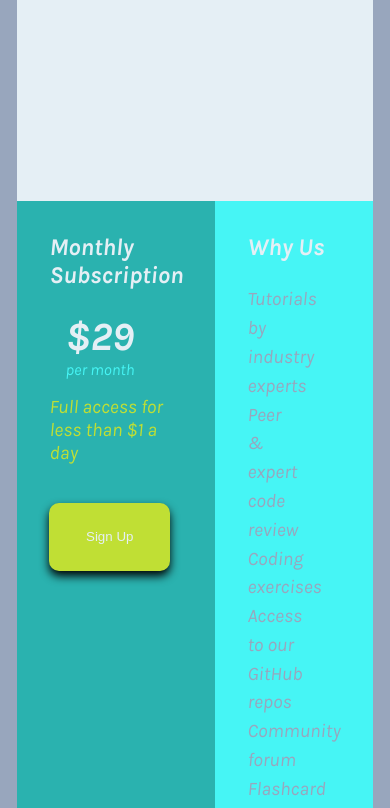
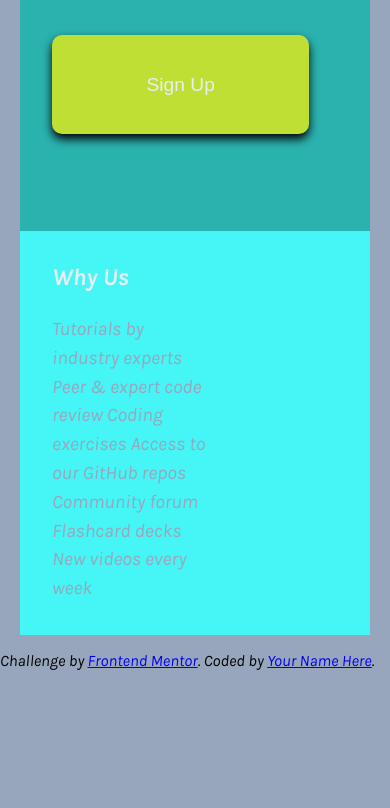
Before and after one commit to ilvdrskn/project15, a plain HTML site: page index.html in a window 390 px wide. Shown: the part 577-1385 px from the top of the page. After the commit the page ends 1247 px from the top, so only its background shows below. Drawn offline with Linux system fonts and the light colour scheme.

Commit message:
finished challenge

```diff
--- a/style.css
+++ b/style.css
@@ -26,6 +26,7 @@ main.container {
     min-height: 100vh;
     align-items: center;
     justify-content: center;
+    margin-bottom: 1em;
 }
 
 .container {
@@ -104,9 +105,32 @@ button[type=button] {
     background-color: var(--BrightYellow);
     border-radius: 10px;
     box-shadow: 0 5px 10px black;
+    font-size: 1.2em;
 }
 
 .item_3 .info {
     width: 55%;
     line-height: 1.5;
 }
+
+@media screen  and (max-width: 600px){
+    .cardholder {
+        grid-template-columns: minmax(350px, 600px);
+        grid-template-rows: repeat(3, 1fr);
+    }
+
+    .item_1 {
+        grid-column: 1/span 1;
+        grid-row: 1/span 1;
+    }
+
+    .item_2 {
+        grid-row: 2/span 1;
+        grid-column: 1/2;
+    }
+
+    .item_3{
+        grid-row: 3/ span 1;
+        grid-column: 1/2;
+    }
+}
```
